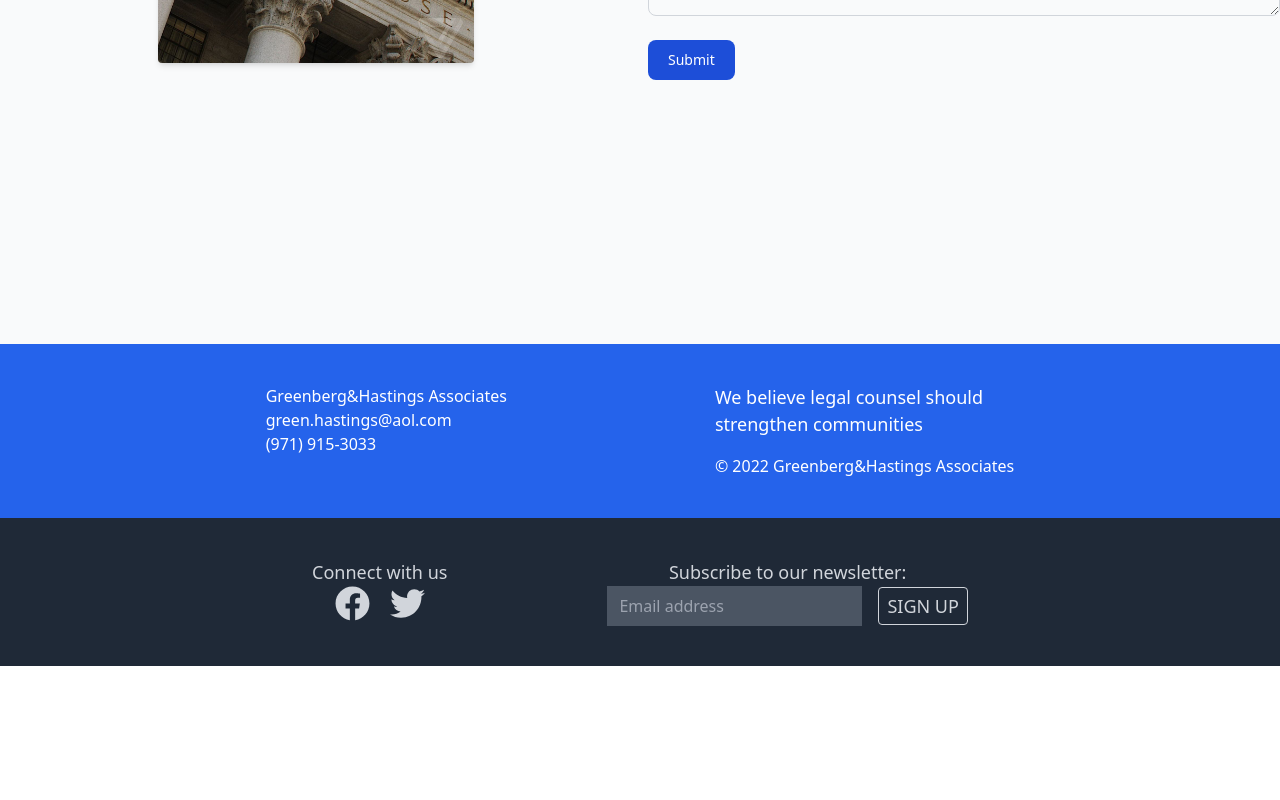
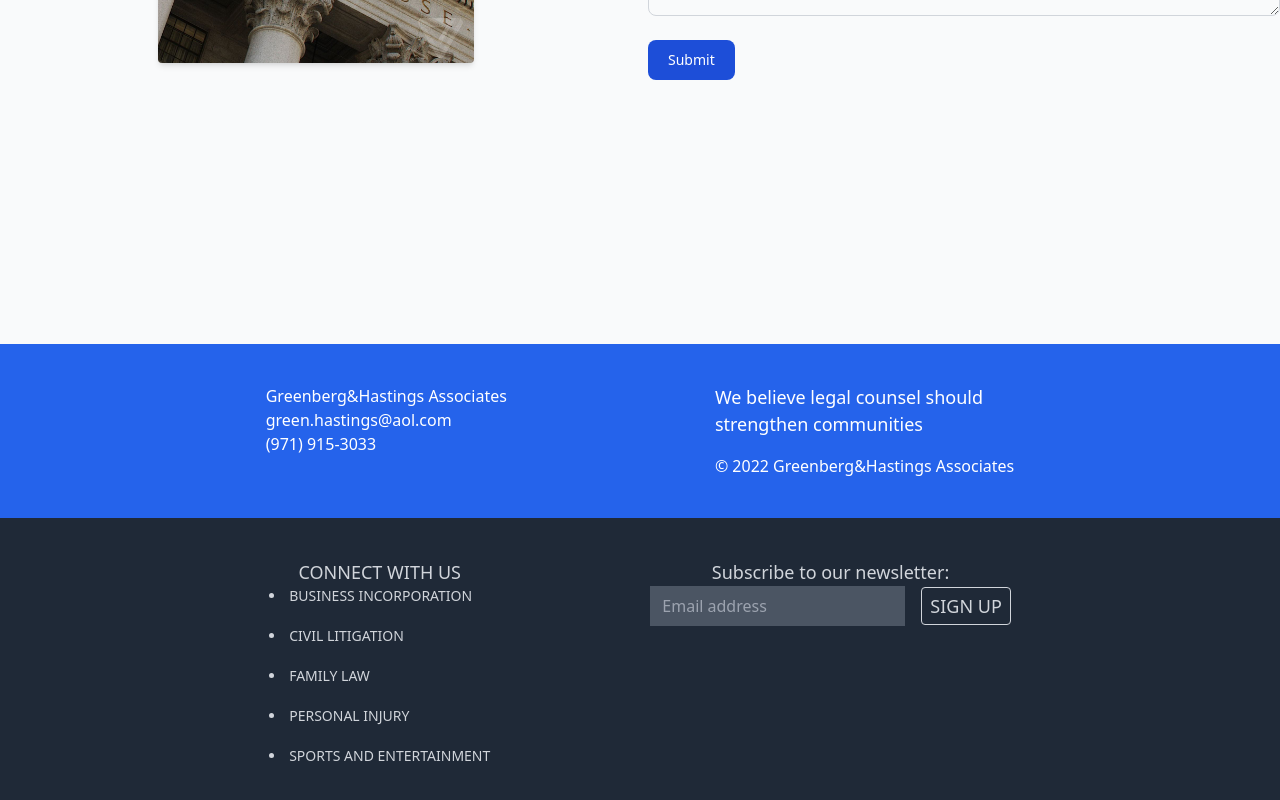
Before and after one commit to raheldeo/lawweb, a React (Create React App) app: page /contact in a window 1280 px wide. Shown: the part 1000-1800 px from the top of the page. Before the commit the page ends 1666 px from the top, so only its background shows below. Built offline with nearby package versions, Linux system fonts and the light colour scheme.

Commit message:
puahing to peoduction

```diff
--- a/src/components/Banner.jsx
+++ b/src/components/Banner.jsx
@@ -1,4 +1,5 @@
 import React from 'react';
+import { Link } from 'react-router-dom';
 
 const Banner = () => {
   return (
@@ -7,9 +8,11 @@ const Banner = () => {
         Get insights & tools to help your nonprofit organization through
         COVID-19
       </p>
-      <p className='text-sm uppercase font-medium text-white cursor-pointer hover:text-gray-200'>
-        Visit our contact for any information.
-      </p>
+      <Link to='/contact'>
+        <p className='text-sm uppercase font-medium text-white cursor-pointer hover:text-gray-200'>
+          Visit our contact for any information.
+        </p>
+      </Link>
     </div>
   );
 };
--- a/src/components/Footer.jsx
+++ b/src/components/Footer.jsx
@@ -1,14 +1,26 @@
 import React from 'react';
-import { FaFacebook, FaTwitter } from 'react-icons/fa';
 
 const Footer = () => {
   return (
     <div className='bg-gray-800 flex flex-col sm:flex-row justify-center gap-10 md:gap-40 py-10 text-gray-300'>
       <div className='flex flex-col items-center'>
-        <p className='text-lg font-medium'>Connect with us</p>
-        <div className='flex gap-5'>
-          <FaFacebook className='text-[35px] hover:text-blue-600 cursor-pointer' />
-          <FaTwitter className='text-[35px] hover:text-blue-600 cursor-pointer' />
+        <p className='text-lg uppercase font-medium'>Connect with us</p>
+        <div className='flex flex-col gap-5'>
+          <li className='text-sm hover:text-blue-600 cursor-pointer'>
+            BUSINESS INCORPORATION
+          </li>
+          <li className='text-sm hover:text-blue-600 cursor-pointer'>
+            CIVIL LITIGATION
+          </li>
+          <li className='text-sm hover:text-blue-600 cursor-pointer'>
+            FAMILY LAW
+          </li>
+          <li className='text-sm hover:text-blue-600 cursor-pointer'>
+            PERSONAL INJURY
+          </li>
+          <li className='text-sm hover:text-blue-600 cursor-pointer'>
+            SPORTS AND ENTERTAINMENT
+          </li>
         </div>
       </div>
 
--- a/src/pages/OurStaff.jsx
+++ b/src/pages/OurStaff.jsx
@@ -25,9 +25,9 @@ const OurStaff = () => {
               service possible.
             </p>
             <p>
-              The attorneys at Roach Law believe that it is also important to be
-              active members in the communities in which we practice law and
-              live.
+              The attorneys at Greenberg and Hastings believe that it is also
+              important to be active members in the communities in which we
+              practice law and live.
             </p>
           </div>
         </section>
```
Also changed, not shown: 1 other file (tests, documents, lock files or other folders).
